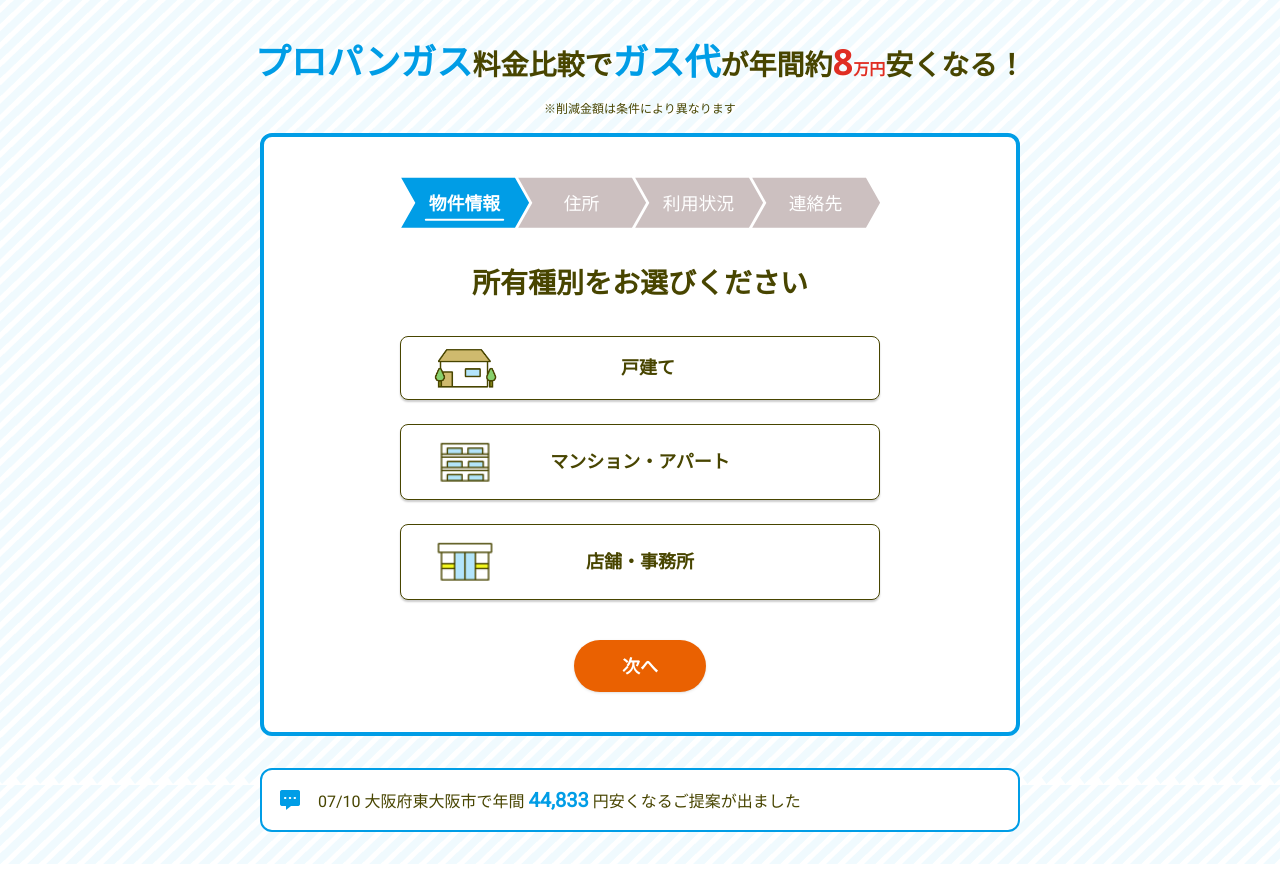
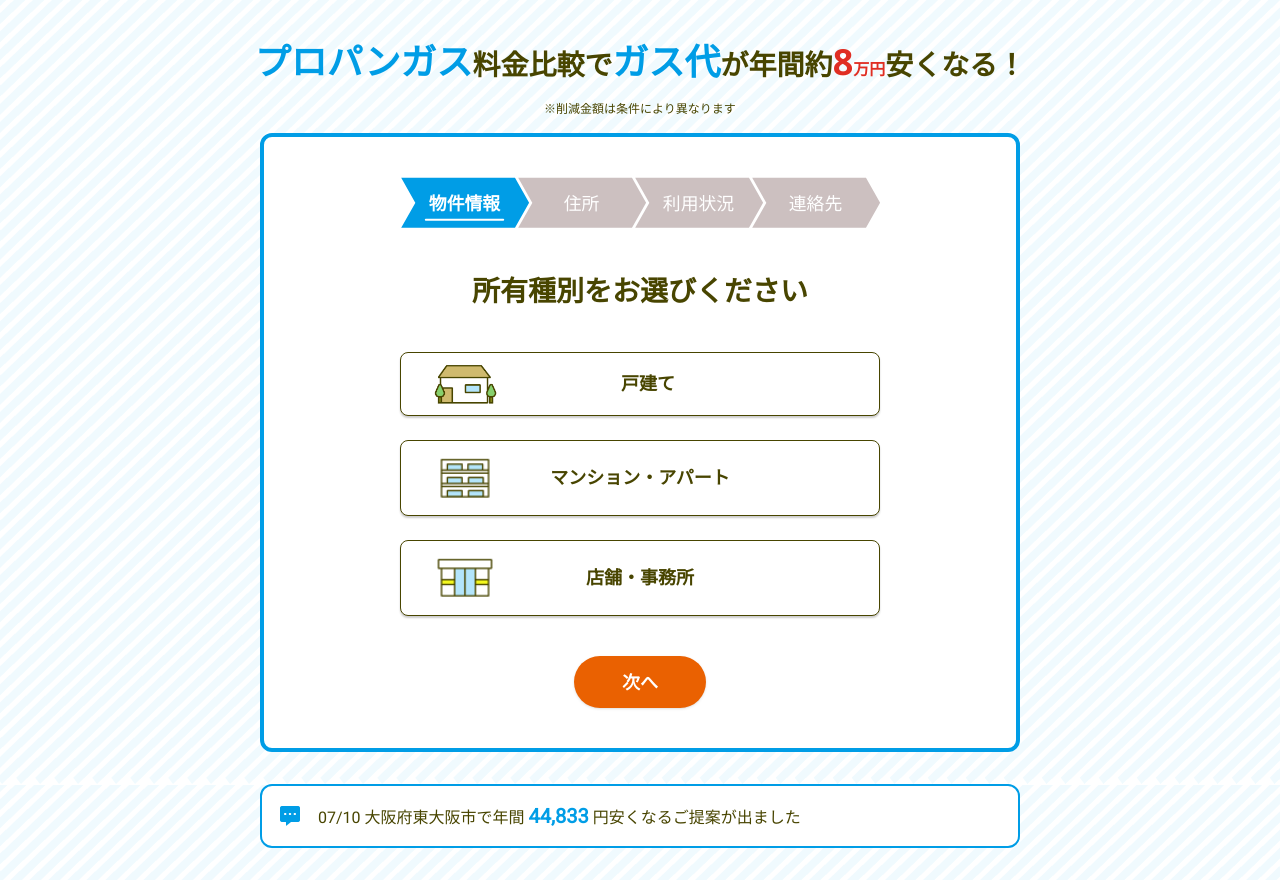
Before and after one commit to ZIGExN-VeNtura-Education/baovnt-enepi-training, a PHP site: page / in a window 1280 px wide. Shown: the part 177-1057 px from the top of the page. Run offline with PHP 8.4, Linux system fonts and the light colour scheme; style sheets or scripts are compiled from the project's sources.

Commit message:
update UI

```diff
--- a/resources/views/main.php
+++ b/resources/views/main.php
@@ -8,19 +8,19 @@
   <form id="multiStepForm" class="w-full max-w-190 mx-auto bg-white rounded-xl border-4 border-lightblue p-4 md:p-10">
     <?php include __DIR__ . '/partials/processbar.php'; ?>
     <!-- Step 1 -->
-    <div class="step mt-8" data-step="1">
+    <div class="step mt-10" data-step="1">
       <?php include __DIR__ . '/partials/step1.php'; ?>
     </div>
     <!-- Step 2 -->
-    <div class="step mt-8 hidden" data-step="2">
+    <div class="step mt-10 hidden" data-step="2">
       <?php include __DIR__ . '/partials/step2.php'; ?>
     </div>
     <!-- Step 3 -->
-    <div class="step mt-8 hidden" data-step="3">
+    <div class="step mt-10 hidden" data-step="3">
       <?php include __DIR__ . '/partials/step3.php'; ?>
     </div>
     <!-- Step 4 -->
-    <div class="step mt-8 hidden" data-step="4">
+    <div class="step mt-10 hidden" data-step="4">
       <?php include __DIR__ . '/partials/step4.php'; ?>
     </div>
   </form>
--- a/resources/views/partials/step1.php
+++ b/resources/views/partials/step1.php
@@ -1,6 +1,6 @@
 
 
-<div class="w-full text-center mb-8">
+<div class="w-full text-center mb-10">
   <h2 class="text-base md:text-lg lg:text-[28px] font-bold">所有種別をお選びください</h2>
 </div>
 
--- a/resources/views/partials/step2.php
+++ b/resources/views/partials/step2.php
@@ -1,11 +1,11 @@
-<div class="w-full text-center mb-8">
+<div class="w-full text-center mb-10">
   <h2 class="text-lg md:text-[28px] font-bold">利用先の住所を教えてください</h2>
   <p class="inline-block text-xs px-3 py-1 bg-paleblue mt-2">
     ※お客様の情報が一般に公開されることはありません
   </p>
 </div>
 
-<div class="flex flex-col md:flex-row gap-4 my-8">
+<div class="flex flex-col md:flex-row gap-8 mb-8">
   <div class="flex-1">
     <label class="flex items-center gap-2 mb-3">
       <span class="inline-block bg-brandred text-white text-xs rounded px-1 py-0.5 mr-1" style="border-radius:4px;">必須</span>
--- a/resources/views/partials/step3.php
+++ b/resources/views/partials/step3.php
@@ -1,11 +1,11 @@
-<div class="w-full text-center mb-8">
+<div class="w-full text-center mb-10">
   <h2 class="text-lg md:text-[28px] font-bold">ガスの利用状況を教えてください</h2>
   <p class="inline-block text-xs px-3 py-1 bg-paleblue mt-2">
     ※任意の項目は分かる範囲でご入力ください
   </p>
 </div>
 
-<div class="w-full max-w-2xl mx-auto flex flex-col gap-6">
+<div class="w-full max-w-2xl mx-auto flex flex-col gap-10">
   <div>
     <label class="flex items-center gap-2 mb-3">
       <span class="inline-block bg-brandred text-white text-xs rounded px-1 py-0.5 mr-1" style="border-radius:4px;">必須</span>
@@ -20,13 +20,13 @@
       <img src="/images/arrow-up.png" alt="toggle" class="toggle-arrow absolute right-4 top-1/2 -translate-y-1/2 w-5 h-5" style="display:inline;" />
       <img src="/images/arrow-down.png" alt="toggle" class="toggle-arrow absolute right-4 top-1/2 -translate-y-1/2 w-5 h-5" style="display:none;" />
     </div>
-    <div class="toggle-detail-content flex flex-col gap-6 mt-5">
+    <div class="toggle-detail-content flex flex-col gap-10 mt-5">
       <div>
         <label class="flex items-center gap-2 mb-3">
           <span class="inline-block text-xs rounded px-1 py-0.5 mr-1 bg-gray text-white">任意</span>
           <span class="block font-semibold text-sm md:text-[18px]">利用中の以下の設備はありますか？</span>
         </label>
-        <div class="flex flex-col gap-4 my-4 md:flex-row md:gap-8">
+        <div class="flex flex-col gap-4 md:flex-row md:gap-8">
           <label class="flex items-center cursor-pointer px-2 py-1 md:px-4 md:py-3 w-full md:w-auto">
             <input type="checkbox" name="equipment[]" value="ガスコンロ" class="border border-lightgray mr-4 w-[22px] h-[22px]" />
             <span class="text-[18px]">ガスコンロ</span>
@@ -41,7 +41,7 @@
           </label>
         </div>
       </div>
-      <div class="flex flex-col md:flex-row gap-4">
+      <div class="flex flex-col md:flex-row gap-10">
         <div class="flex-1">
           <label class="flex items-center gap-2 mb-3">
             <span class="inline-block text-xs rounded px-1 py-0.5 mr-1 bg-gray text-white">任意</span>
@@ -72,7 +72,7 @@
           </div>
         </div>
       </div>
-      <div class="flex flex-col md:flex-row gap-4">
+      <div class="flex flex-col md:flex-row gap-10">
         <div class="flex-1 flex items-end">
           <div class="w-full">
             <label class="flex items-center gap-2 mb-3">
--- a/resources/views/partials/step4.php
+++ b/resources/views/partials/step4.php
@@ -1,4 +1,4 @@
-<div class="w-full text-center mb-8">
+<div class="w-full text-center mb-10">
   <h2 class="text-lg md:text-[28px] font-bold">ご連絡先を教えてください</h2>
   <p class="inline-block text-xs px-3 py-1 bg-paleblue mt-2">
     ※お客様の情報が一般に公開されることはありません
@@ -6,7 +6,7 @@
 </div>
 
 <form class="w-full max-w-2xl mx-auto flex flex-col gap-4 px-4">
-  <div class="flex flex-col md:flex-row gap-4 mb-8">
+  <div class="flex flex-col md:flex-row gap-10 mb-8">
     <div class="flex-1">
       <label class="flex items-center gap-2 mb-3">
         <span class="inline-block bg-brandred text-white text-xs rounded px-1 py-0.5 mr-1" style="border-radius:4px;">必須</span>
@@ -28,7 +28,7 @@
       <?php endif; ?>
     </div>
   </div>
-  <div class="flex flex-col md:flex-row gap-4">
+  <div class="flex flex-col md:flex-row gap-10">
     <div class="flex-1">
       <label class="flex items-center gap-2 mb-3">
         <span class="inline-block bg-brandred text-white text-xs rounded px-1 py-0.5 mr-1" style="border-radius:4px;">必須</span>
```
